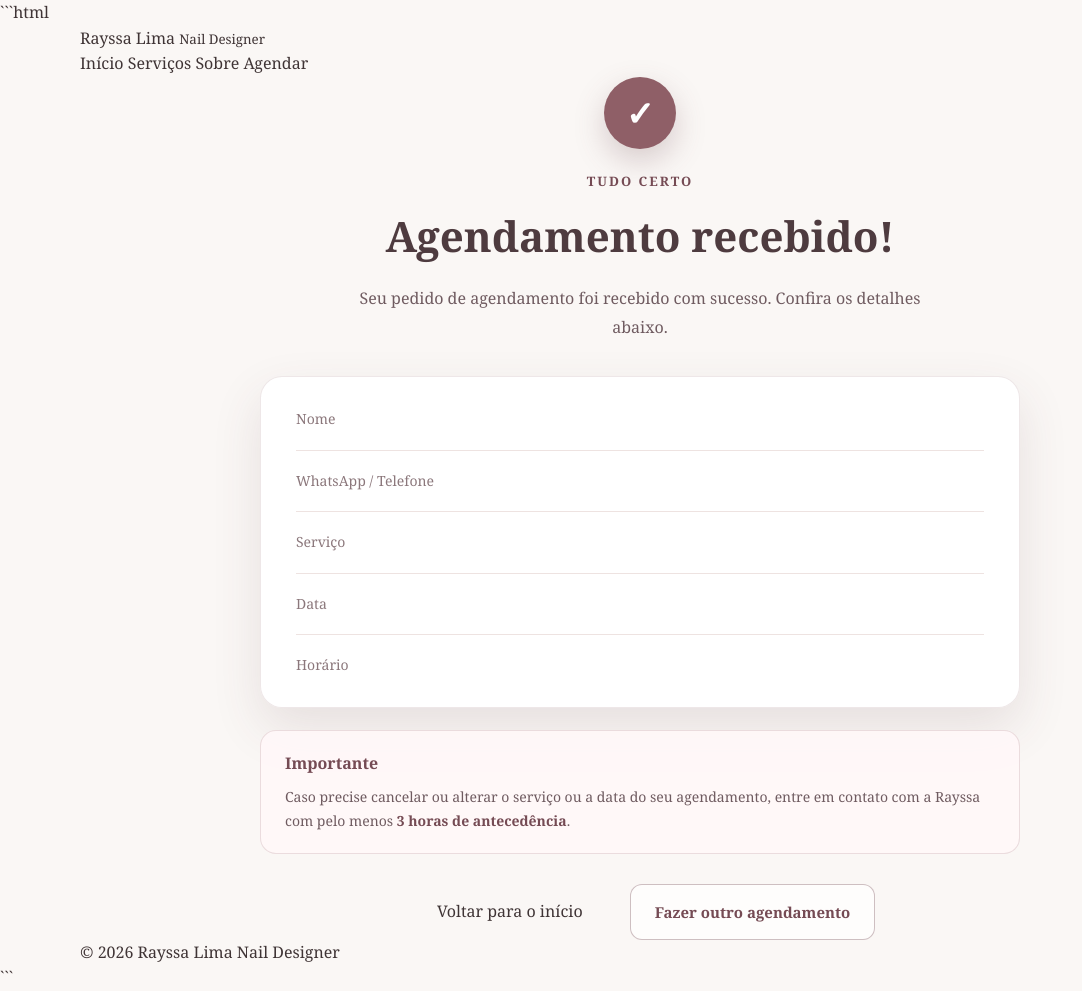
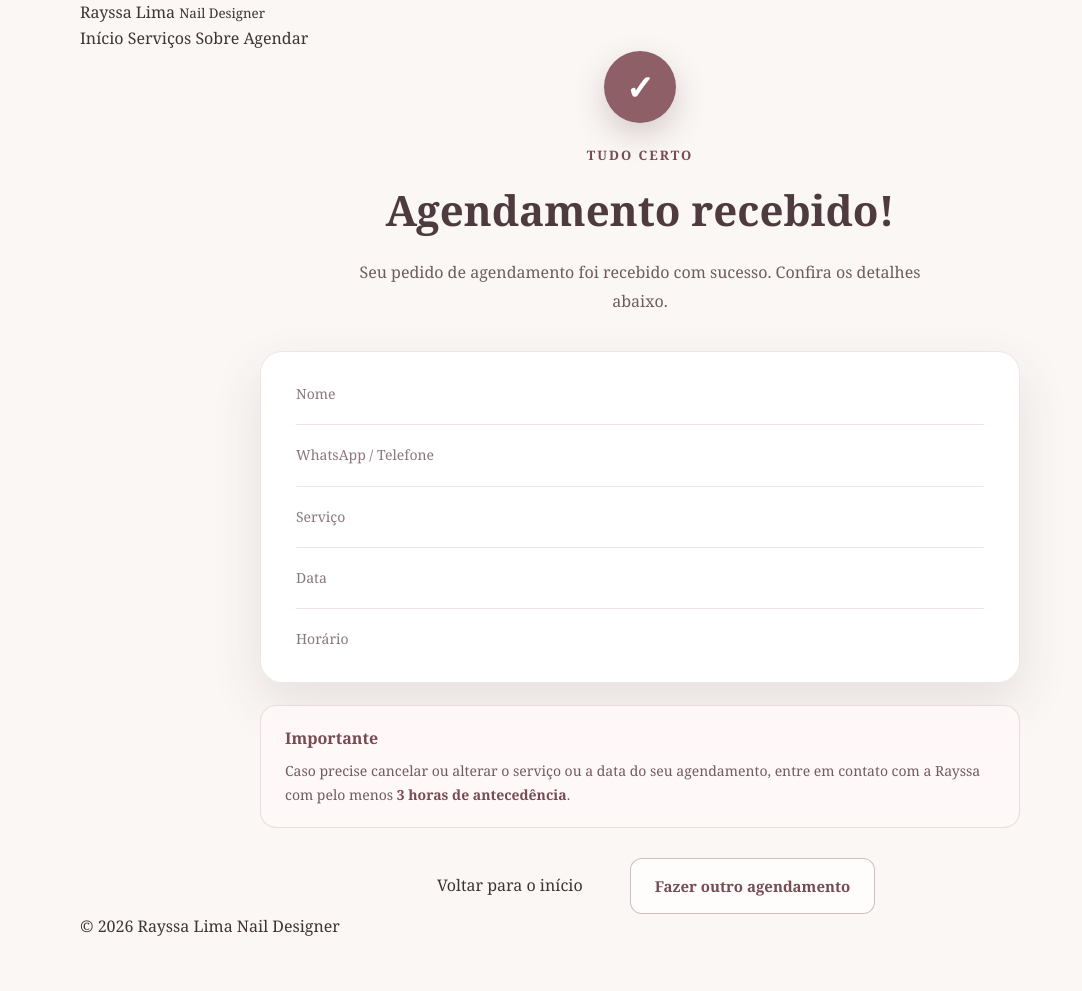
Before and after one commit to viniciusmacciel18-rgb/site_rayssa, a Flask app: template templates/confirmacao.html in a window 1280 px wide. Shown: the whole page, without its empty margins (0-1082 px from the left). After the commit the page ends 936 px from the top, so only its background shows below. Run offline with Flask 3, Linux system fonts and the light colour scheme; the template is opened without the code that fills it, so the values that code supplies are empty.

Commit message:
Update confirmacao.html

````diff
--- a/templates/confirmacao.html
+++ b/templates/confirmacao.html
@@ -1,4 +1,3 @@
-```html
 <!DOCTYPE html>
 <html lang="pt-BR">
 
@@ -259,9 +258,3 @@
         </div>
 
     </footer>
-
-
-</body>
-
-</html>
-```
````
